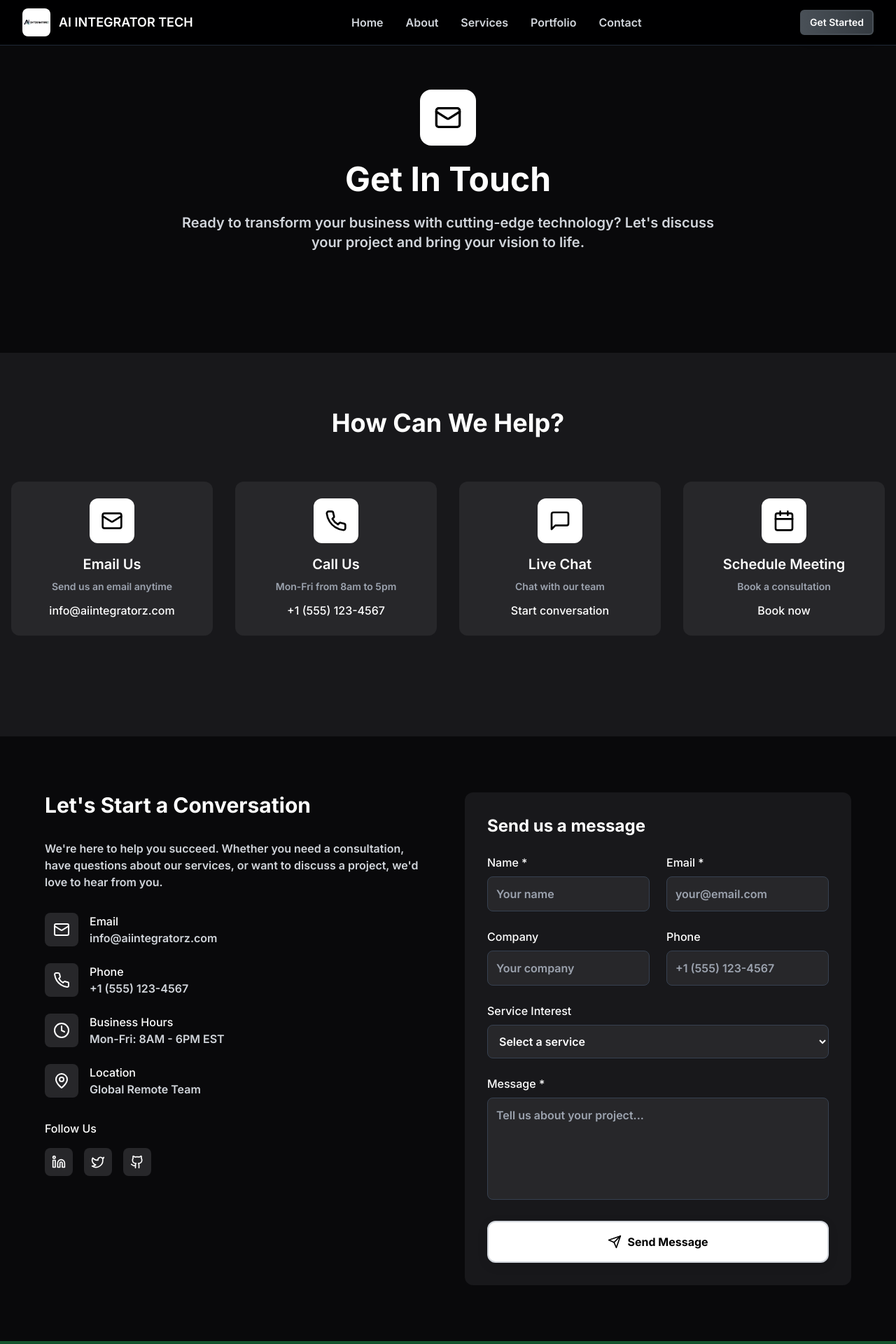
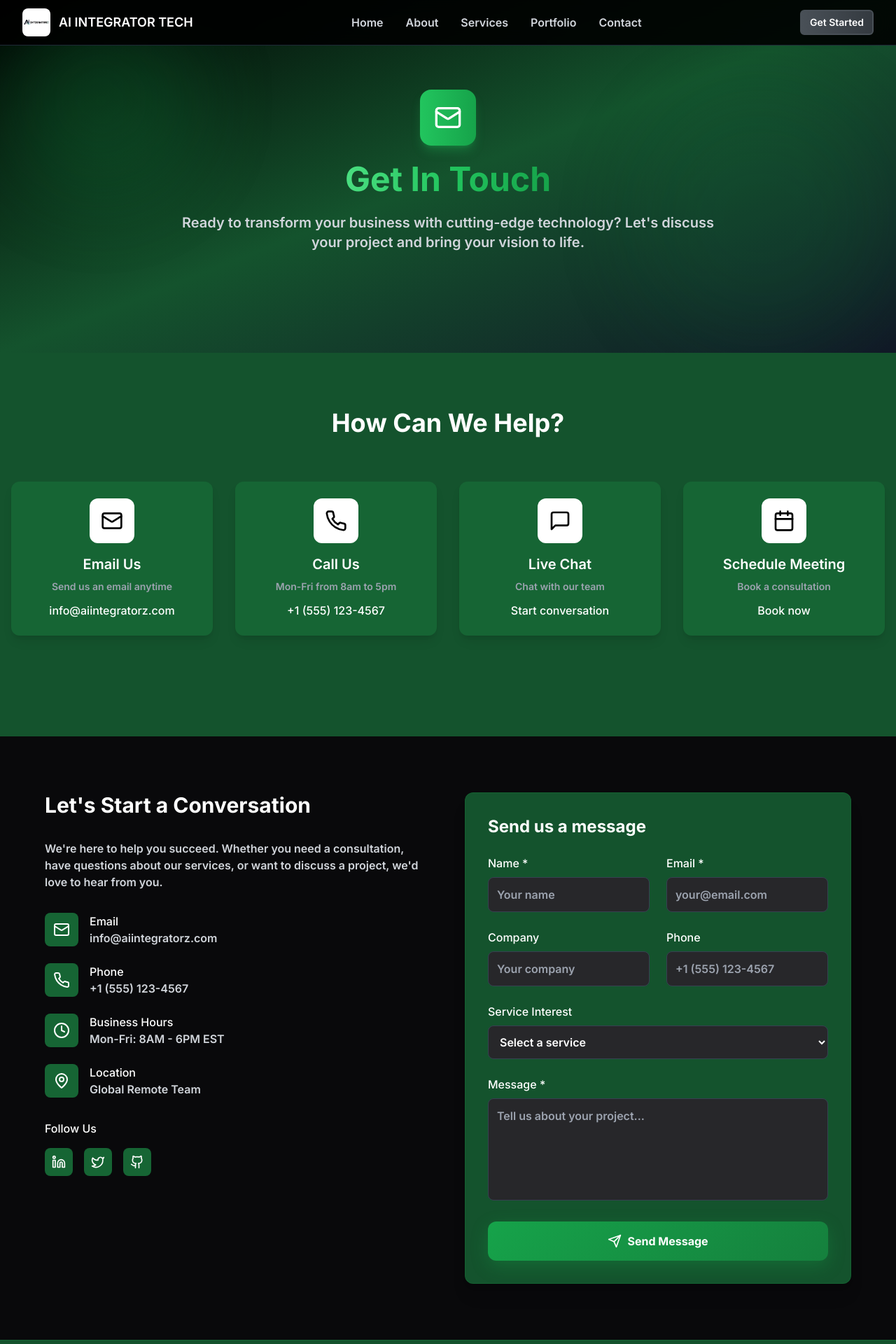
Before and after one commit to Nikitayadav4048/AIINTEGRATORTECH, a Next.js app: page /contact in a window 1280 px wide. Shown: the top 1920 px of the page at 70% size. Built offline with nearby package versions, Linux system fonts and the light colour scheme.

Commit message:
Update contact page with attractive olive green and black theme

```diff
--- a/app/contact/page.tsx
+++ b/app/contact/page.tsx
@@ -62,19 +62,25 @@ export default function ContactPage() {
   return (
     <main className="min-h-screen bg-black text-white">
       {/* Hero Section */}
-      <section className="pt-32 pb-20">
-        <div className="container mx-auto px-4">
+      <section className="pt-32 pb-20 bg-gradient-to-br from-black via-green-900 to-gray-900 relative overflow-hidden">
+        <div className="absolute inset-0">
+          <div className="absolute top-0 left-0 w-72 h-72 bg-green-600/20 rounded-full blur-3xl animate-pulse"></div>
+          <div className="absolute bottom-0 right-0 w-96 h-96 bg-green-700/15 rounded-full blur-3xl animate-pulse"></div>
+        </div>
+        <div className="container mx-auto px-4 relative z-10">
           <motion.div
             initial={{ opacity: 0, y: 30 }}
             animate={{ opacity: 1, y: 0 }}
             transition={{ duration: 0.8 }}
             className="text-center mb-16"
           >
-            <div className="w-20 h-20 bg-white rounded-2xl flex items-center justify-center mx-auto mb-6">
-              <Mail className="w-10 h-10 text-black" />
+            <div className="w-20 h-20 bg-gradient-to-r from-green-500 to-green-600 rounded-2xl flex items-center justify-center mx-auto mb-6 shadow-lg shadow-green-500/30">
+              <Mail className="w-10 h-10 text-white" />
             </div>
-            <h1 className="text-5xl font-bold text-white mb-6">
-              Get In Touch
+            <h1 className="text-5xl font-bold mb-6">
+              <span className="bg-gradient-to-r from-green-400 via-green-500 to-green-600 bg-clip-text text-transparent">
+                Get In Touch
+              </span>
             </h1>
             <p className="text-xl text-gray-300 max-w-3xl mx-auto">
               Ready to transform your business with cutting-edge technology?
@@ -85,7 +91,7 @@ export default function ContactPage() {
       </section>
 
       {/* Contact Methods */}
-      <section className="py-20 bg-gray-900">
+      <section className="py-20 bg-green-900">
         <div className="container mx-auto px-4">
           <h2 className="text-4xl font-bold text-white text-center mb-16">
             How Can We Help?
@@ -100,7 +106,7 @@ export default function ContactPage() {
                 whileInView={{ opacity: 1, y: 0 }}
                 transition={{ duration: 0.6, delay: index * 0.1 }}
                 viewport={{ once: true }}
-                className="bg-gray-800 p-6 rounded-xl text-center hover:bg-gray-700 transition-colors group"
+                className="bg-green-800 p-6 rounded-xl text-center hover:bg-green-700 transition-all duration-300 group transform hover:scale-105 shadow-lg hover:shadow-green-500/20"
               >
                 <div className="w-16 h-16 bg-white rounded-xl flex items-center justify-center mx-auto mb-4 group-hover:scale-110 transition-transform">
                   <method.icon className="w-8 h-8 text-black" />
@@ -140,7 +146,7 @@ export default function ContactPage() {
 
               <div className="space-y-6 mb-8">
                 <div className="flex items-center space-x-4">
-                  <div className="w-12 h-12 bg-gray-800 rounded-lg flex items-center justify-center">
+                  <div className="w-12 h-12 bg-green-800 rounded-lg flex items-center justify-center">
                     <Mail className="w-6 h-6 text-white" />
                   </div>
                   <div>
@@ -149,7 +155,7 @@ export default function ContactPage() {
                   </div>
                 </div>
                 <div className="flex items-center space-x-4">
-                  <div className="w-12 h-12 bg-gray-800 rounded-lg flex items-center justify-center">
+                  <div className="w-12 h-12 bg-green-800 rounded-lg flex items-center justify-center">
                     <Phone className="w-6 h-6 text-white" />
                   </div>
                   <div>
@@ -158,7 +164,7 @@ export default function ContactPage() {
                   </div>
                 </div>
                 <div className="flex items-center space-x-4">
-                  <div className="w-12 h-12 bg-gray-800 rounded-lg flex items-center justify-center">
+                  <div className="w-12 h-12 bg-green-800 rounded-lg flex items-center justify-center">
                     <Clock className="w-6 h-6 text-white" />
                   </div>
                   <div>
@@ -167,7 +173,7 @@ export default function ContactPage() {
                   </div>
                 </div>
                 <div className="flex items-center space-x-4">
-                  <div className="w-12 h-12 bg-gray-800 rounded-lg flex items-center justify-center">
+                  <div className="w-12 h-12 bg-green-800 rounded-lg flex items-center justify-center">
                     <MapPin className="w-6 h-6 text-white" />
                   </div>
                   <div>
@@ -184,7 +190,7 @@ export default function ContactPage() {
                     <a
                       key={social.label}
                       href={social.href}
-                      className="w-10 h-10 bg-gray-800 rounded-lg flex items-center justify-center hover:bg-white hover:text-black transition-colors"
+                      className="w-10 h-10 bg-green-800 rounded-lg flex items-center justify-center hover:bg-green-600 hover:scale-110 transition-all duration-300"
                       aria-label={social.label}
                     >
                       <social.icon className="w-5 h-5" />
@@ -201,7 +207,7 @@ export default function ContactPage() {
               transition={{ duration: 0.8, delay: 0.2 }}
               viewport={{ once: true }}
             >
-              <form onSubmit={handleSubmit} className="bg-gray-900 p-8 rounded-xl">
+              <form onSubmit={handleSubmit} className="bg-green-900 p-8 rounded-xl shadow-xl border border-green-700/30">
                 <h3 className="text-2xl font-bold text-white mb-6">Send us a message</h3>
 
                 <div className="grid grid-cols-1 md:grid-cols-2 gap-6 mb-6">
@@ -286,11 +292,11 @@ export default function ContactPage() {
                   style={{
                     width: '100%',
                     padding: '16px 32px',
-                    backgroundColor: '#ffffff',
-                    color: '#000000',
+                    background: 'linear-gradient(135deg, #16a34a 0%, #15803d 100%)',
+                    color: '#ffffff',
                     fontWeight: 'bold',
                     borderRadius: '12px',
-                    border: '2px solid #d1d5db',
+                    border: 'none',
                     outline: 'none',
                     display: 'flex',
                     alignItems: 'center',
@@ -298,23 +304,23 @@ export default function ContactPage() {
                     gap: '8px',
                     cursor: 'pointer',
                     transition: 'all 0.3s ease',
-                    boxShadow: '0 4px 15px rgba(0, 0, 0, 0.1)'
+                    boxShadow: '0 8px 25px rgba(22, 163, 74, 0.3)'
                   }}
                   onMouseEnter={(e) => {
                     const target = e.target as HTMLButtonElement
-                    target.style.transform = 'scale(1.02)'
-                    target.style.backgroundColor = '#f9fafb'
-                    target.style.borderColor = '#9ca3af'
+                    target.style.transform = 'scale(1.05)'
+                    target.style.background = 'linear-gradient(135deg, #15803d 0%, #166534 100%)'
+                    target.style.boxShadow = '0 12px 35px rgba(22, 163, 74, 0.4)'
                   }}
                   onMouseLeave={(e) => {
                     const target = e.target as HTMLButtonElement
                     target.style.transform = 'scale(1)'
-                    target.style.backgroundColor = '#ffffff'
-                    target.style.borderColor = '#d1d5db'
+                    target.style.background = 'linear-gradient(135deg, #16a34a 0%, #15803d 100%)'
+                    target.style.boxShadow = '0 8px 25px rgba(22, 163, 74, 0.3)'
                   }}
                 >
-                  <Send className="w-5 h-5" style={{ color: '#000000' }} />
-                  <span style={{ color: '#000000', fontWeight: 'bold' }}>Send Message</span>
+                  <Send className="w-5 h-5" style={{ color: '#ffffff' }} />
+                  <span style={{ color: '#ffffff', fontWeight: 'bold' }}>Send Message</span>
                 </button>
               </form>
             </motion.div>
```
